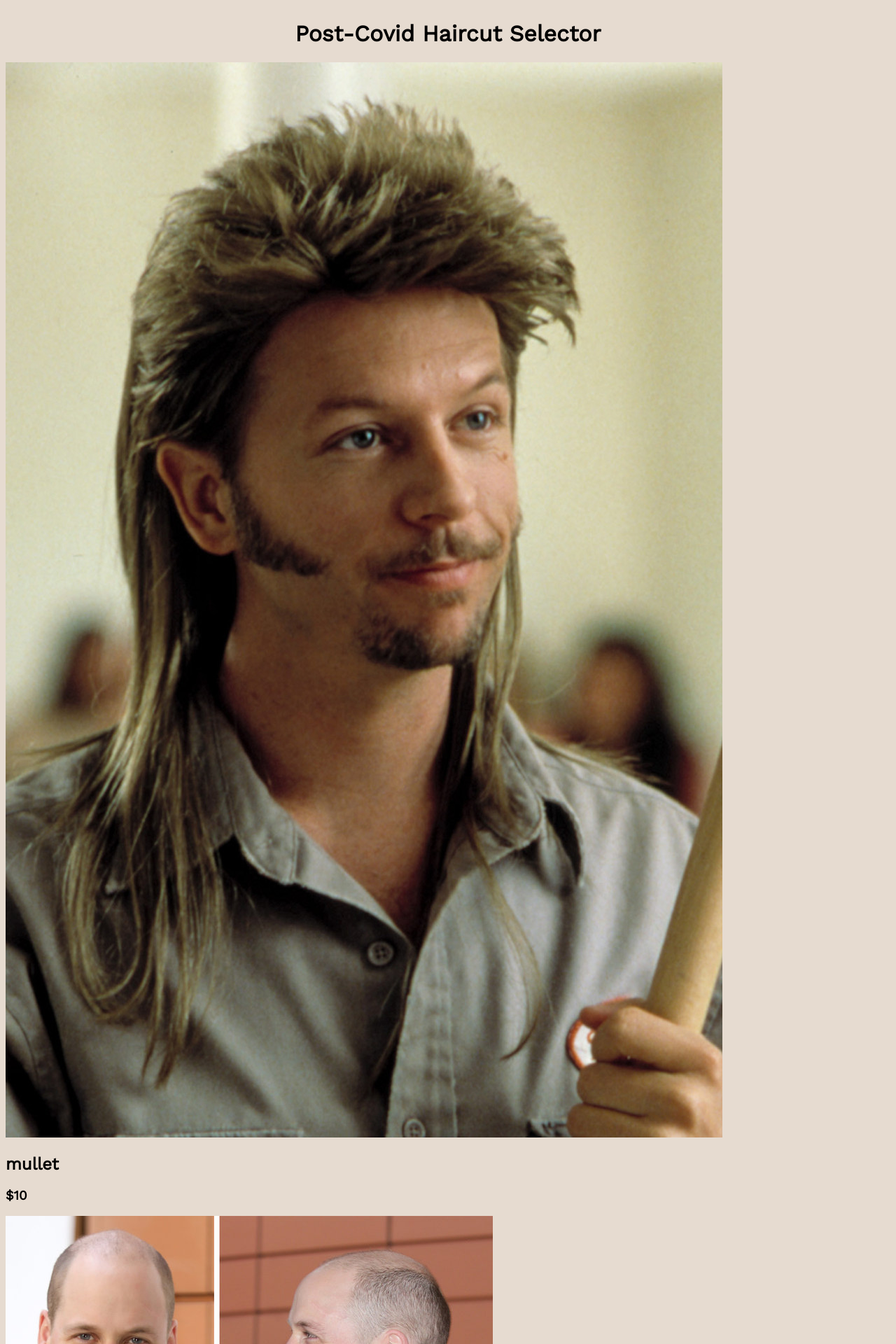
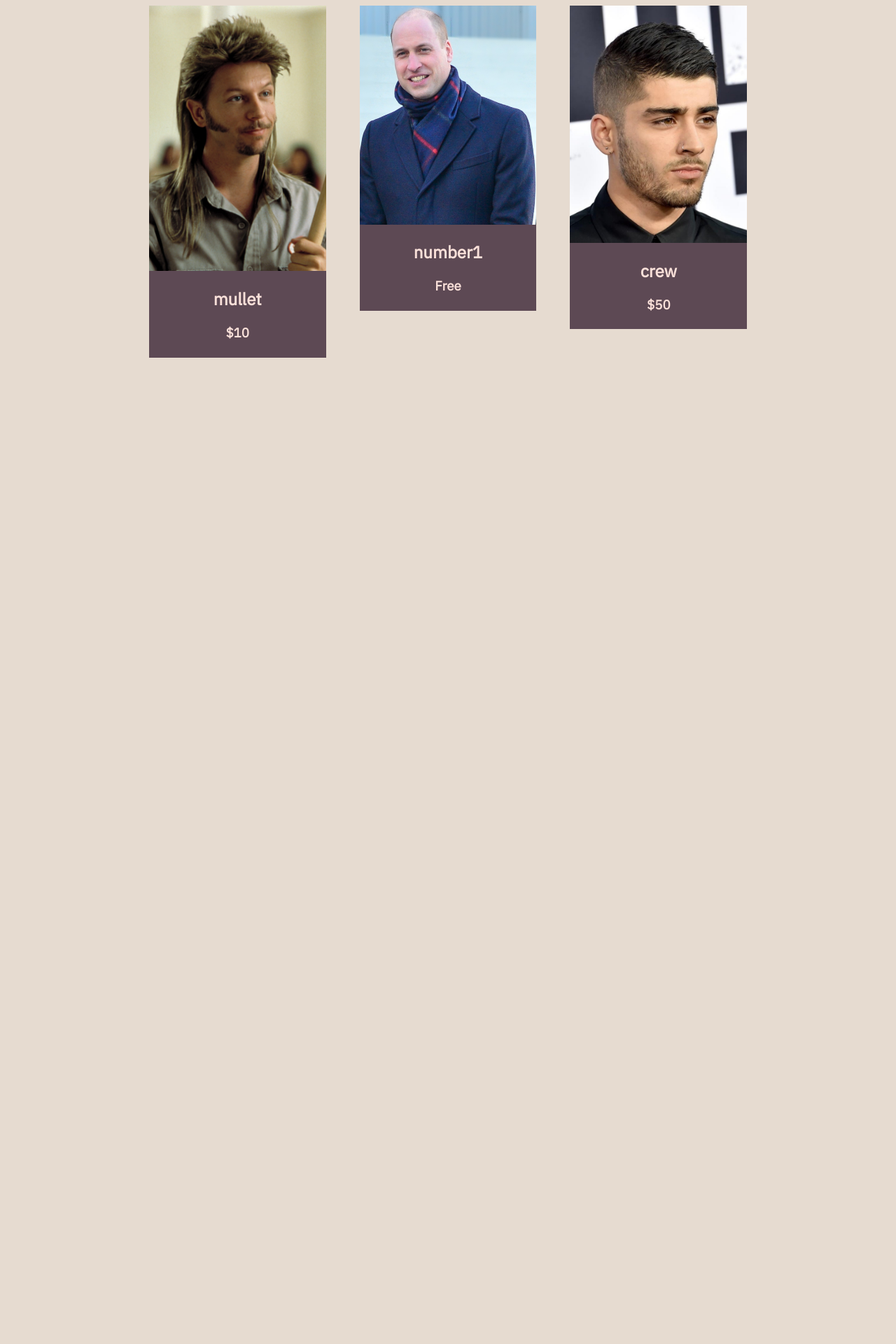
Before and after one commit to matai-2020/Mayonnaise, a Node server app: page / in a window 1280 px wide. Shown: the top 1920 px of the page at 70% size. After the commit the page ends 511 px from the top, so only its background shows below. Run offline with Node 20, Linux system fonts and the light colour scheme; data comes from the database, SQL or seed files in the repository; some libraries are stand-ins or nearby versions.

Commit message:
Home page updates

```diff
--- a/public/css/styles.css
+++ b/public/css/styles.css
@@ -5,25 +5,50 @@ $eggplant: #754f5bff;
 $eggplant-2: #5d4954ff; */
 
 * {
-  display: flexbox;
-  background-color: #e6dbd0ff;
-  align-content: center;
-  font-family: 'Work Sans', sans-serif;
+  box-sizing: border-box;
+  font-family: 'IBM Plex Sans', sans-serif;
 }
 
-h1 {
-  text-align: center;
+html {
+  font-size: 16px;
 }
 
-.flex-container {
-  align-content: center
+body {
+  font-family: "Lato", sans-serif;
+  background-color: #e6dbd0ff;
 }
 
-.img{
-  margin: 0;
-  position: absolute;
+
+.home-container {
+  margin: auto;
+  width: 80%;
+  display: flex;
+  justify-content: center;
+  flex-direction: row;
+  flex-wrap: wrap;
 }
 
-.container {
-position: relative;
+.home-container a {
+  width: 25%;
+  color: black;
+  text-decoration: none;
+  margin-left: 3vmin;
+  margin-right: 3vmin;
+  margin-bottom: 7vmin;
 }
+
+.haircut-box {
+  background-color: #5d4954ff;
+}
+
+
+.image-box img {
+  max-width: 100%;
+  max-height: 100%;
+}
+
+.text-box {
+  text-align: center;
+  padding-bottom: 5px;
+  color: #f9e0d9ff;
+}
--- a/views/home.hbs
+++ b/views/home.hbs
@@ -1,11 +1,17 @@
-<div class="flex-container">
-  <form>
-      <h1>Post-Covid Haircut Selector</h1>
+<div class="home-container">
             {{#each haircuts}}
-          <img src="/images/{{image}}">
+            <a href="profile/{{id}}">
+            <div class="haircut-box">
+              <div class="image-box">
+          <img src="{{image}}">
+          </div>
+          <div class="text-box">
           <h2>{{name}}</h2>
           <h3>{{cost}}</h3>
+          </div>
+          </div>
+          </a>
           {{/each}}
-          <button></button>
+
   </form>
 </div>
--- a/views/layouts/main.hbs
+++ b/views/layouts/main.hbs
@@ -3,7 +3,7 @@
 <head>
   <meta charset="UTF-8">
   <meta name="viewport" content="width=device-width, initial-scale=1.0">
-  <link href="https://fonts.googleapis.com/css2?family=Work+Sans&display=swap" rel="stylesheet">
+  <link href="https://fonts.googleapis.com/css2?family=IBM+Plex+Sans&display=swap" rel="stylesheet">
   <link rel="stylesheet" href="/css/styles.css">
   <title>POST COVID HAIRCUT SELECTOR</title>
 </head>
```
Also changed, not shown: public/images/num1.jpg, views/partials/footer.hbs (added), views/partials/header.hbs (added).
